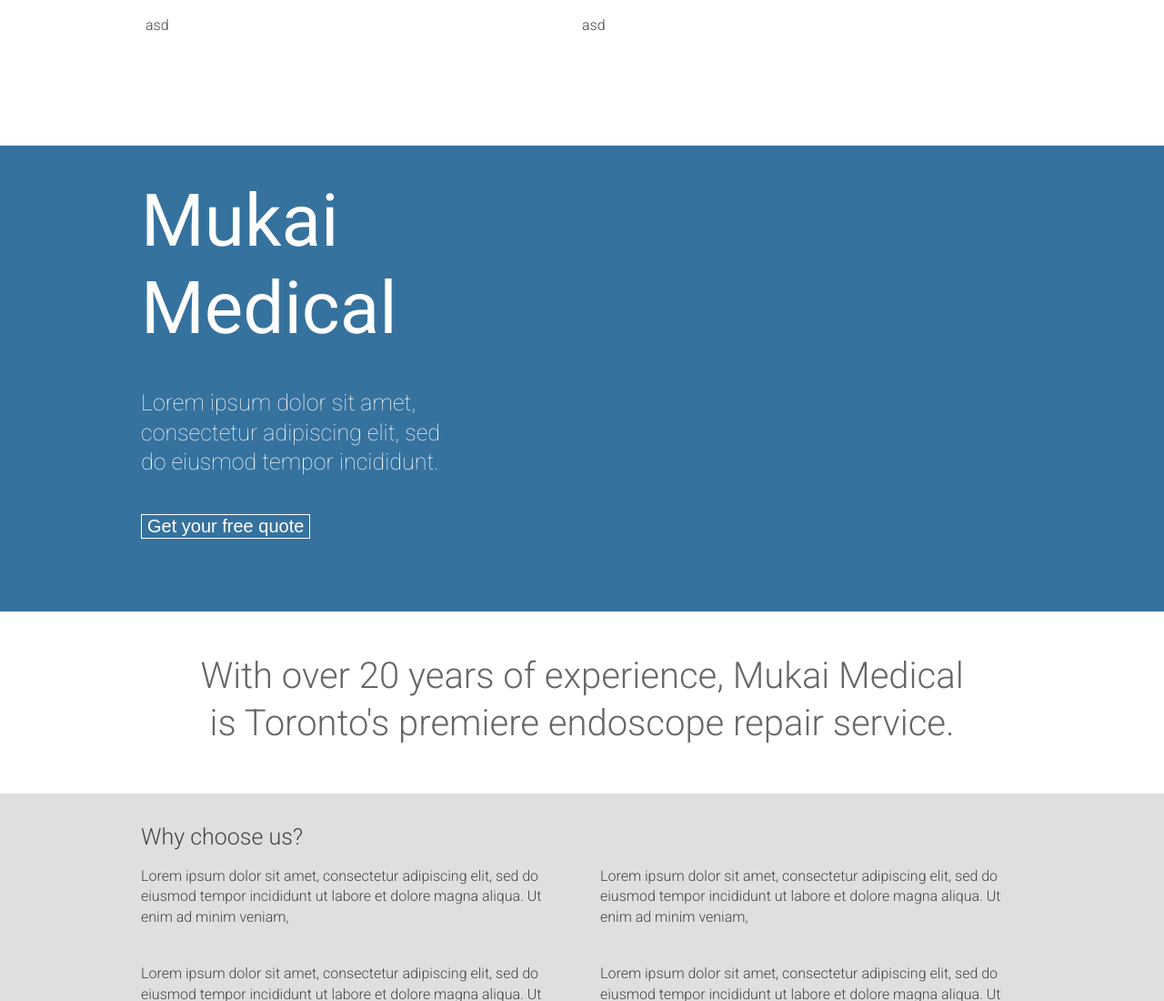
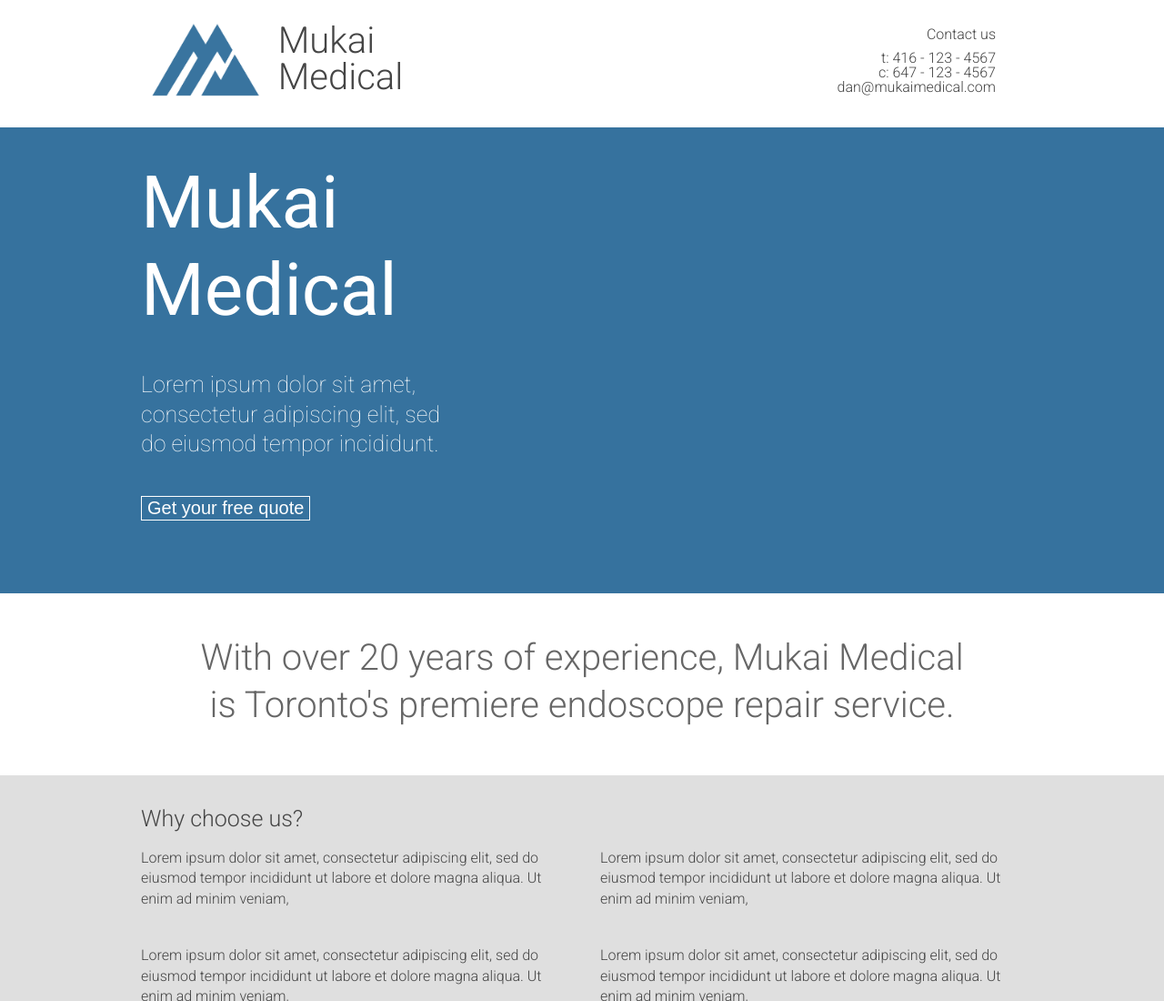
Before and after one commit to rafkhan/mukai-medical, a website: page index.html in a window 1280 px wide. Shown: the top 1100 px of the page at 91% size. Drawn offline with Linux system fonts and the light colour scheme; some packages are replaced by stand-ins of ours.

Commit message:
Finished header

```diff
--- a/css/less/index.less
+++ b/css/less/index.less
@@ -84,21 +84,38 @@ html, body {
 }
 
 #header {
-  height: 130px;
-  padding: 5px;
-
-  h1 {
-
-  }
+  height: 110px;
 
   .header-left {
-    width: 50%;
-    display: inline-block;
+    float: left;
+    height: 100px;
+
+    img {
+      height: 100px;
+      float: left;
+    }
+
+    h1 {
+      float: left;
+      display: inline;
+      padding-top: 10px;
+      padding-left: 10px;
+      font-size: 40px;
+    }
   }
 
   .header-right {
-    width: 50%;
+    height: 100px;
+    float: right;
     display: inline-block;
+    text-align: right;
+    padding-right: 30px;
+    padding-top: 15px;
+
+    small {
+      display: block;
+      margin-bottom: 10px;
+    }
   }
 }
 
--- a/index.html
+++ b/index.html
@@ -11,10 +11,14 @@
       <div id="header">
         <!-- These stupid comments have to be here :( -->
         <div class="header-left">
-          asd
+          <img alt="logo" src="logo.png" />
+          <h1>Mukai<br />Medical</h1>
         </div><!--
-        --><div class="header-right">
-          asd
+        --><div class="half header-right">
+          <small>Contact us</small>
+          t: 416 - 123 - 4567<br />
+          c: 647 - 123 - 4567<br />
+          dan@mukaimedical.com<br />
         </div>
       </div>
     </div>
```
Also changed, not shown: css/index.css, logo.png (added).
